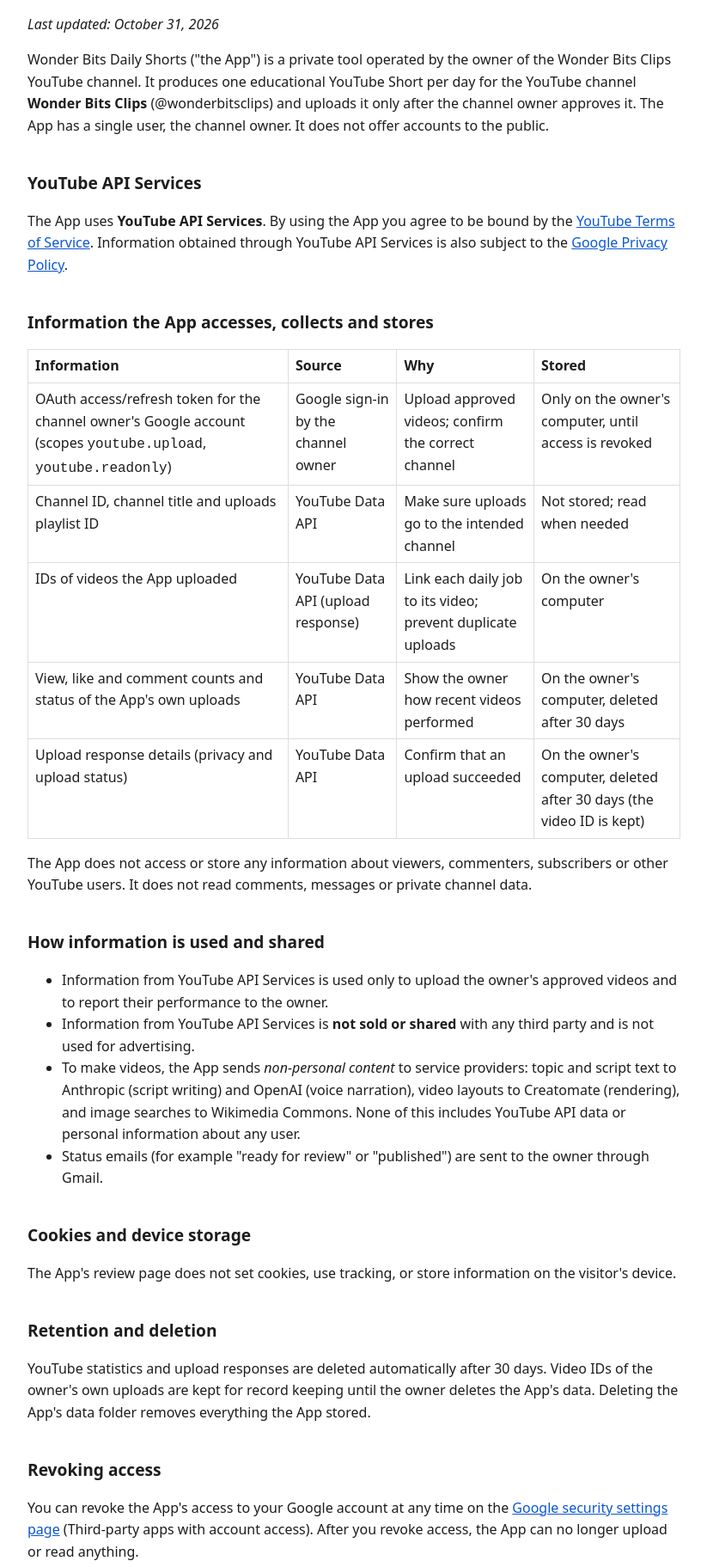
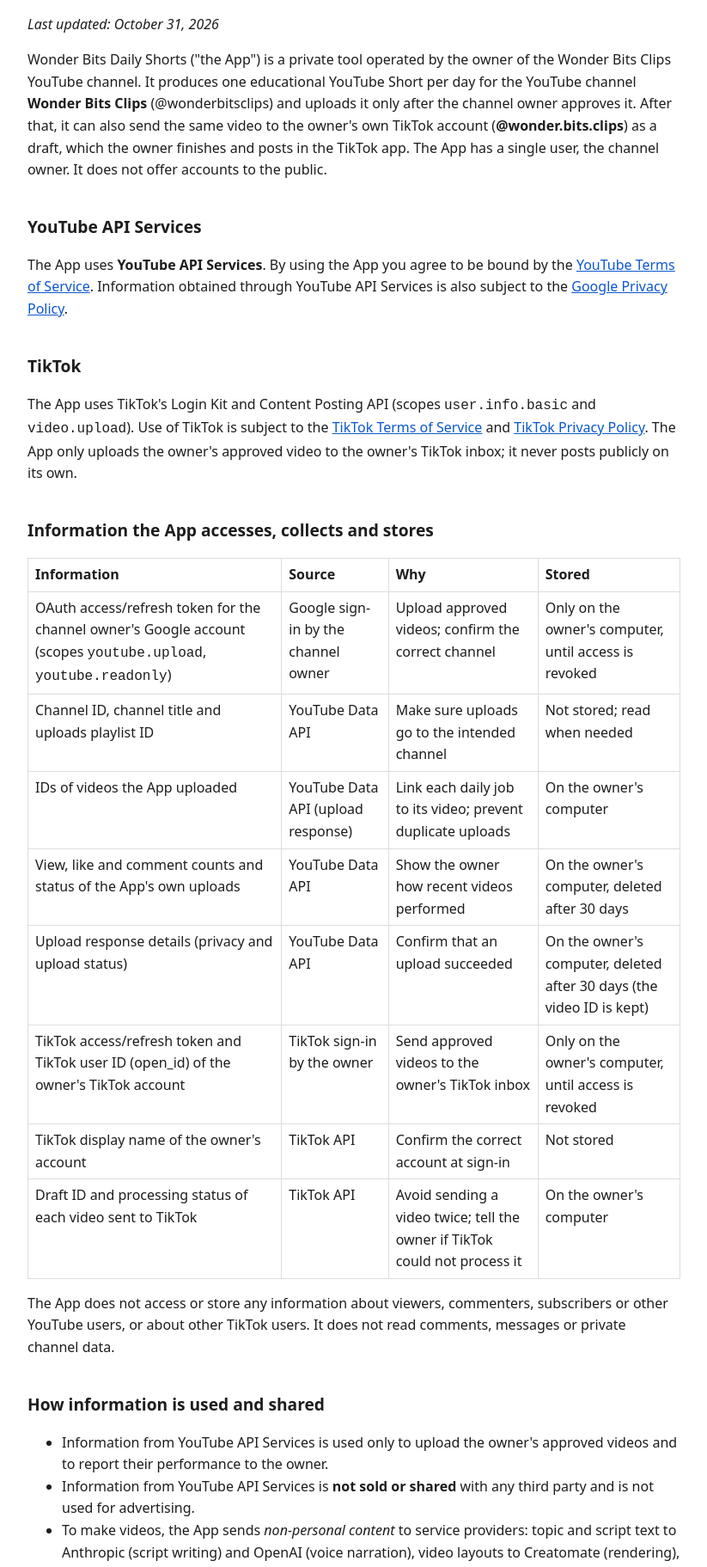
Before and after one commit to nsmiranda/daily-shorts, a plain HTML site: page privacy.html in a window 1280 px wide. Shown: the part 114-1937 px from the top of the page at 86% size, without its empty margins (228-1051 px from the left). Drawn offline with Linux system fonts and the light colour scheme.

Commit message:
Add TikTok to privacy policy and terms
Co-Authored-By: Claude Opus 5.5 <noreply@anthropic.com>

```diff
--- a/privacy.html
+++ b/privacy.html
@@ -19,13 +19,22 @@
 
 <p>Wonder Bits Daily Shorts ("the App") is a private tool operated by the owner of the Wonder Bits Clips YouTube channel. It produces one
 educational YouTube Short per day for the YouTube channel <strong>Wonder Bits Clips</strong> (@wonderbitsclips) and uploads it only
-after the channel owner approves it. The App has a single user, the channel owner. It does not offer accounts
+after the channel owner approves it. After that, it can also send the same video to the owner's own TikTok
+account (<strong>@wonder.bits.clips</strong>) as a draft, which the owner finishes and posts in the TikTok app.
+The App has a single user, the channel owner. It does not offer accounts
 to the public.</p>
 
 <h2>YouTube API Services</h2>
 <p>The App uses <strong>YouTube API Services</strong>. By using the App you agree to be bound by the
 <a href="https://www.youtube.com/t/terms">YouTube Terms of Service</a>. Information obtained through YouTube API
 Services is also subject to the <a href="https://policies.google.com/privacy">Google Privacy Policy</a>.</p>
+
+<h2>TikTok</h2>
+<p>The App uses TikTok's Login Kit and Content Posting API (scopes <code>user.info.basic</code> and
+<code>video.upload</code>). Use of TikTok is subject to the
+<a href="https://www.tiktok.com/legal/terms-of-service">TikTok Terms of Service</a> and
+<a href="https://www.tiktok.com/legal/privacy-policy">TikTok Privacy Policy</a>. The App only uploads the owner's
+approved video to the owner's TikTok inbox; it never posts publicly on its own.</p>
 
 <h2>Information the App accesses, collects and stores</h2>
 <table>
@@ -41,9 +50,16 @@ Services is also subject to the <a href="https://policies.google.com/privacy">Go
     <td>Show the owner how recent videos performed</td><td>On the owner's computer, deleted after 30 days</td></tr>
 <tr><td>Upload response details (privacy and upload status)</td><td>YouTube Data API</td>
     <td>Confirm that an upload succeeded</td><td>On the owner's computer, deleted after 30 days (the video ID is kept)</td></tr>
+<tr><td>TikTok access/refresh token and TikTok user ID (open_id) of the owner's TikTok account</td>
+    <td>TikTok sign-in by the owner</td><td>Send approved videos to the owner's TikTok inbox</td>
+    <td>Only on the owner's computer, until access is revoked</td></tr>
+<tr><td>TikTok display name of the owner's account</td><td>TikTok API</td>
+    <td>Confirm the correct account at sign-in</td><td>Not stored</td></tr>
+<tr><td>Draft ID and processing status of each video sent to TikTok</td><td>TikTok API</td>
+    <td>Avoid sending a video twice; tell the owner if TikTok could not process it</td><td>On the owner's computer</td></tr>
 </table>
 <p>The App does not access or store any information about viewers, commenters, subscribers or other YouTube
-users. It does not read comments, messages or private channel data.</p>
+users, or about other TikTok users. It does not read comments, messages or private channel data.</p>
 
 <h2>How information is used and shared</h2>
 <ul>
@@ -68,7 +84,9 @@ everything the App stored.</p>
 <h2>Revoking access</h2>
 <p>You can revoke the App's access to your Google account at any time on the
 <a href="https://security.google.com/settings/security/permissions">Google security settings page</a>
-(Third-party apps with account access). After you revoke access, the App can no longer upload or read anything.</p>
+(Third-party apps with account access). TikTok access can be removed in the TikTok app under
+Settings and privacy &gt; Security &gt; Apps and services permissions (wording may vary by app version).
+After you revoke access, the App can no longer upload or read anything.</p>
 
 <h2>Changes</h2>
 <p>If this policy changes, the updated version will be posted on this page with a new date.</p>
```
Also changed, not shown: terms.html (+4 -1 lines).
